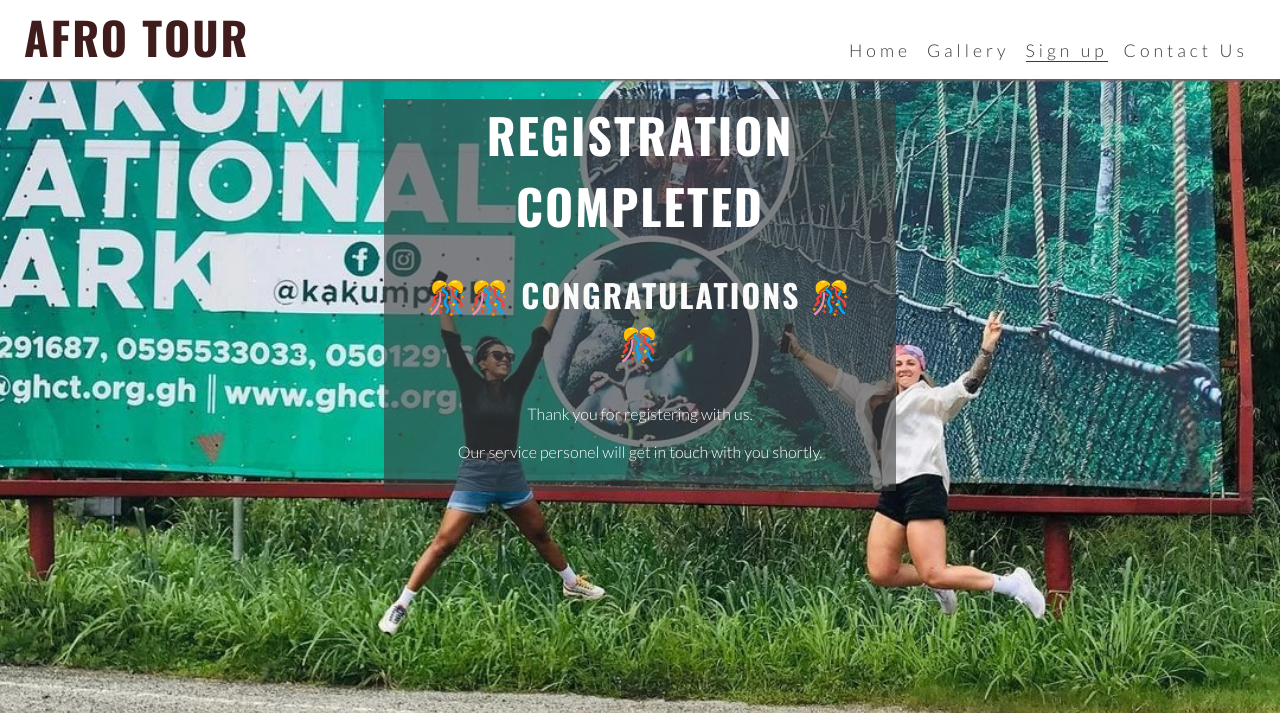
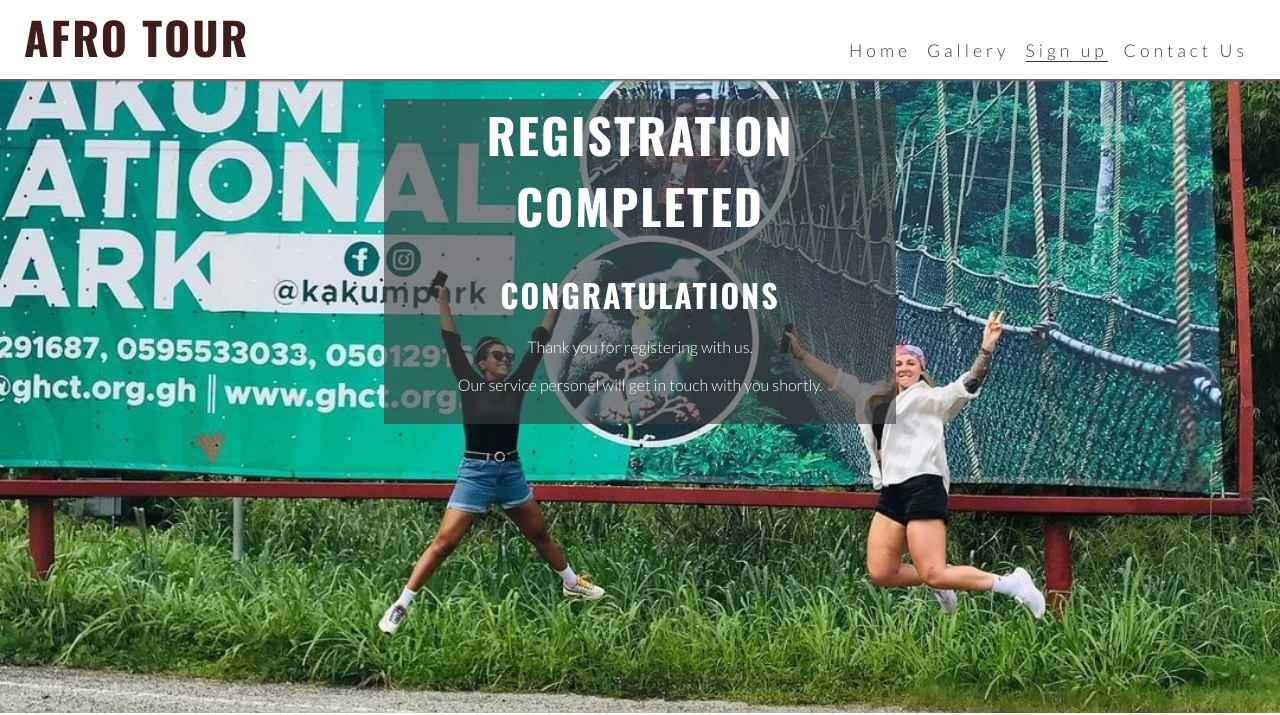
Before and after one commit to Amba2018/afro-tour, a plain HTML site: page signup_response.html in a window 1280 px wide. Shown: the top 715 px of the page. Drawn offline with nearby package versions, Linux system fonts and the light colour scheme.

Commit message:
Modify response HTML and style

```diff
--- a/assets/css/style.css
+++ b/assets/css/style.css
@@ -184,7 +184,7 @@ main {
 
 /* Form */
 #signup {
-    background-image: url("../images/KakumNP13.webp") ;
+    background-image: url("../images/KakumNP13.webp");
     background-size: cover;
     background-position: 75%;
     padding: 20px 10% 0 10%;
@@ -250,17 +250,16 @@ input[type=email] {
 
 /*Signup Response*/
 #thank-you {
-    background-image: url("../images/KakumNP7.webp") ;
+    background-image: url("../images/KakumNP7.webp");
     background-size: cover;
     background-position: 75%;
     padding: 20px 10% 0 10%;
     flex-grow: 1;
 }
 
-#thank-you h1{
+#thank-you h1 {
     text-align: center;
     color: #ffffff;
-    font-size: 300%;
     background-color: rgba(61, 60, 60, 0.6);
     margin: auto;
     width: 50%;
@@ -273,12 +272,6 @@ input[type=email] {
     text-align: center;
     margin: auto;
     width: 50%;
-}
-
-#response>h1,h2 {
-    color: #fafafa;
-    margin-bottom: 20px;
-    font-size: xx-large;
 }
 
 /*Contact section*/
@@ -430,6 +423,17 @@ input[type=email] {
         color: #454b1b;
     }
 
+/*Signup Response*/
+
+#thank-you h1 {
+    font-size: 300%;
+}
+
+#response>h1,
+h2 {
+      font-size: xx-large;
+}
+
 }
 
 /* Large devices (laptops and desktops, 992px and up) */
--- a/signup_response.html
+++ b/signup_response.html
@@ -59,7 +59,7 @@
             <h1>Registration Completed </h1>
         <div class="response">
 
-            <h2>🎊🎊 Congratulations 🎊🎊 </h2>
+            <h2 style="color: #ffffff;"> Congratulations</h2>
             <br>
             <p>Thank you for registering with us.</p>
             <br>
```
